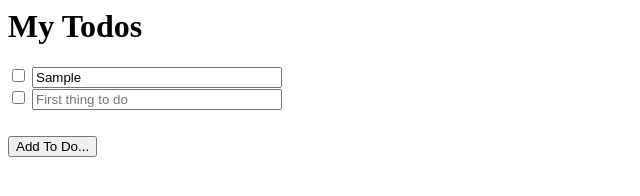
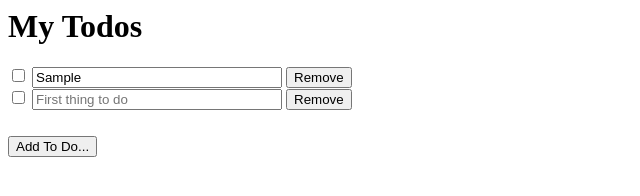
Before and after one commit to CaitlinChee/ToDoList, a plain HTML site: page index.html in a window 1280 px wide. Both pictures are taken after typing "Sample" into the empty fields and a click on the button "Add To Do...". Shown: the whole page, without its empty margins (0-640 px from the left). Drawn offline with Linux system fonts and the light colour scheme.

Commit message:
Adding remove listener

```diff
--- a/index.html
+++ b/index.html
@@ -10,6 +10,7 @@
     <li class="todo">
       <input class="todo-checkbox" type="checkbox">
       <input class="todo-text" type="text" placeholder="First thing to do">
+      <button class="todo-remove">Remove</button>
     </li>
   </ul>
   <button class="add-todo">Add To Do...</button>
--- a/main.js
+++ b/main.js
@@ -1,7 +1,15 @@
-$(function () {
+function removeTodo () {
+  alert ("REMOVE!");
+}
+
+$(function (){
   $('.add-todo').on('click', function () {
     var newTodo = $('.todo').first().clone().appendTo('.todo-list');
     newTodo.find('.todo-text').val('');
+    newTodo.find('todo-checkbox').prop('checked', false);
+    newTodo.find('.todo-remove').on('click',removeTodo);
     newTodo.appendTo('.todo-list');
   });
+
+  $('.todo-remove').on('click', removeTodo);
 });
```
